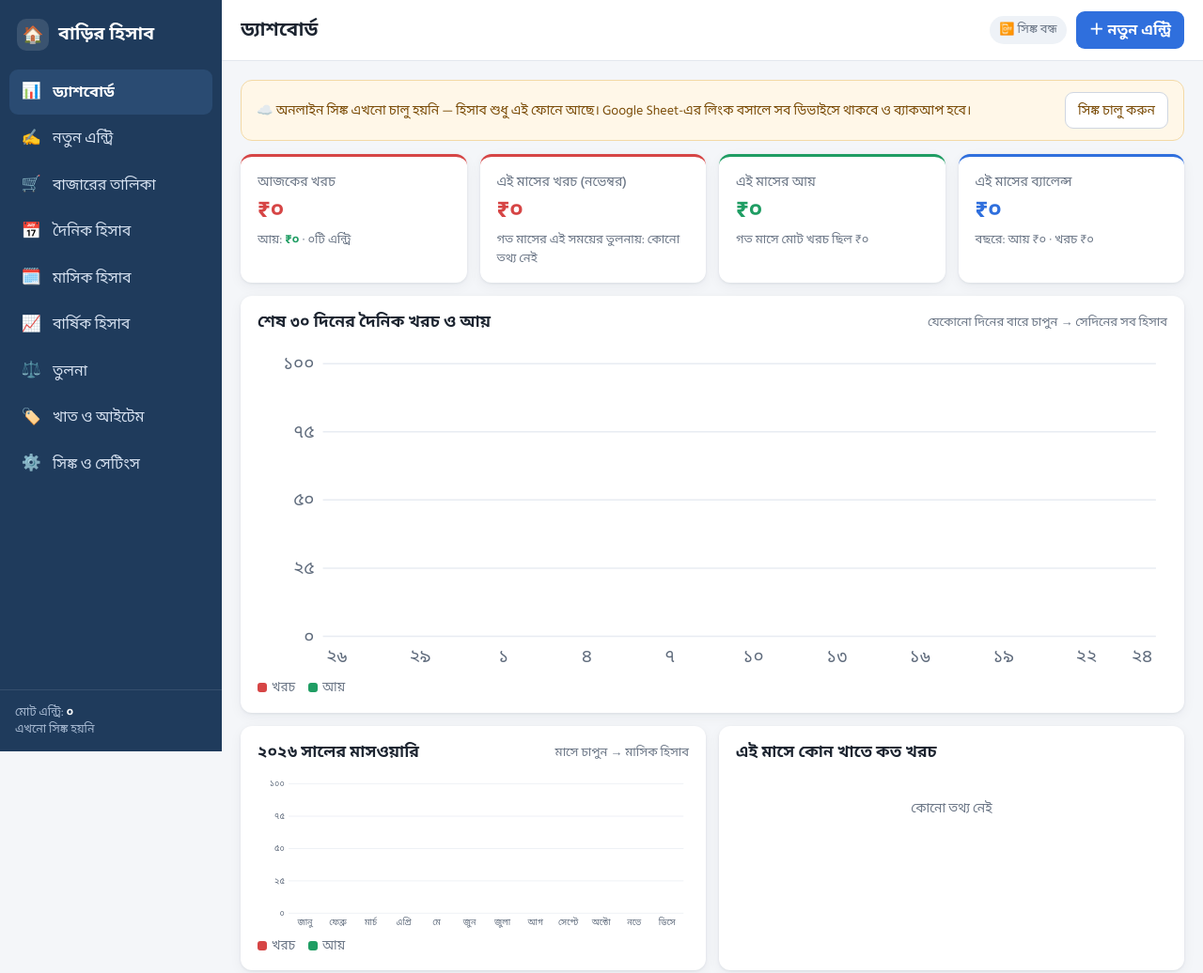
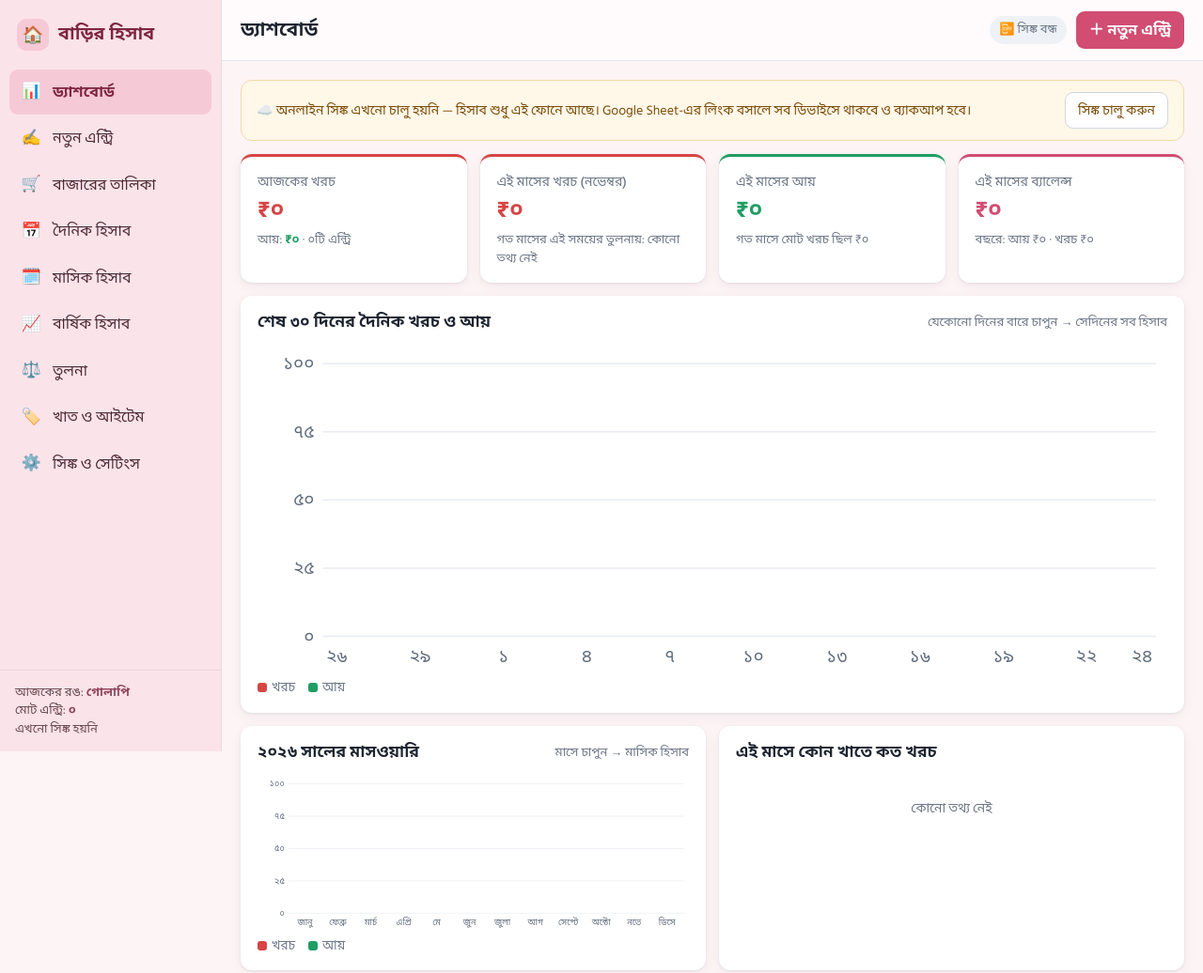
Before and after one commit to homesujayac-web/Home-Account, a plain HTML site: page index.html in a window 1280 px wide. Shown: the top 1036 px of the page at 94% size. Drawn offline with Linux system fonts and the light colour scheme.

Commit message:
Add files via upload

```diff
--- a/index.html
+++ b/index.html
@@ -17,36 +17,39 @@
 <style>
 :root{
   --bg:#f4f6f9;--card:#fff;--ink:#1c2430;--mut:#6b7686;--line:#e3e7ee;
-  --side:#1f3b5c;--side2:#2a4b72;--acc:#2f6fdd;
-  --exp:#d64545;--inc:#1f9d63;--bal:#2f6fdd;--warn:#d98a1c;
+  --side:#e1effb;--on:#c7e0f6;--sink:#2b3a4f;--deep:#1d4f80;--acc:#2f7fd0;--top:#fff;
+  --exp:#d64545;--inc:#1f9d63;--bal:var(--acc);--warn:#d98a1c;
   --r:12px;--sh:0 1px 3px rgba(16,30,54,.08),0 4px 14px rgba(16,30,54,.05);
 }
 *{box-sizing:border-box}
 html,body{margin:0;height:100%}
-body{font-family:"Hind Siliguri","Noto Sans Bengali","Nirmala UI","Vrinda",system-ui,sans-serif;background:var(--bg);color:var(--ink);font-size:16px;line-height:1.5;-webkit-font-smoothing:antialiased;text-rendering:optimizeLegibility}
+body{transition:background .3s;font-family:"Hind Siliguri","Noto Sans Bengali","Nirmala UI","Vrinda",system-ui,sans-serif;background:var(--bg);color:var(--ink);font-size:16px;line-height:1.5;-webkit-font-smoothing:antialiased;text-rendering:optimizeLegibility}
 button,input,select{font:inherit;color:inherit}
 .app{display:flex;min-height:100vh}
 /* sidebar */
-aside{width:236px;background:var(--side);color:#dfe8f5;display:flex;flex-direction:column;position:sticky;top:0;height:100vh;flex-shrink:0;z-index:30}
+aside{width:236px;background:var(--side);color:var(--sink);border-right:1px solid rgba(0,0,0,.05);transition:background .3s;display:flex;flex-direction:column;position:sticky;top:0;height:100vh;flex-shrink:0;z-index:30}
 .banner{display:flex;gap:10px;align-items:center;flex-wrap:wrap;background:#fff7e8;border:1px solid #f3d9a6;color:#7a4b06;border-radius:var(--r);padding:12px 16px;margin-bottom:14px;font-size:14px}
 .banner span{flex:1;min-width:180px}
 #installBtn{display:none}
 .backbtn{display:none;border:0;background:#eef1f6;border-radius:9px;font-size:20px;font-weight:700;width:38px;height:38px;cursor:pointer;flex-shrink:0;line-height:1}
 .backbtn.show{display:block}
 .backbtn:hover{background:#e2e7ef}
-.brand{padding:max(20px,env(safe-area-inset-top)) 18px 14px;font-size:19px;font-weight:700;color:#fff;display:flex;gap:10px;align-items:center}
-.brand .logo{width:34px;height:34px;border-radius:10px;background:#ffffff1f;display:grid;place-items:center;font-size:18px}
+.brand{padding:max(20px,env(safe-area-inset-top)) 18px 14px;font-size:19px;font-weight:700;color:var(--deep);display:flex;gap:10px;align-items:center}
+.brand .logo{width:34px;height:34px;border-radius:10px;background:var(--on);display:grid;place-items:center;font-size:18px}
 nav{padding:6px 10px;flex:1;overflow:auto}
-nav button{display:flex;align-items:center;gap:12px;width:100%;border:0;background:none;color:#d6e1f0;padding:11px 12px;border-radius:9px;cursor:pointer;text-align:left;font-size:16px;font-weight:500;margin-bottom:2px}
-nav button:hover{background:#ffffff12}
-nav button.on{background:var(--side2);color:#fff;font-weight:600}
+nav button{display:flex;align-items:center;gap:12px;width:100%;border:0;background:none;color:var(--sink);padding:11px 12px;border-radius:9px;cursor:pointer;text-align:left;font-size:16px;font-weight:500;margin-bottom:2px}
+nav button:hover{background:rgba(255,255,255,.55)}
+nav button.on{background:var(--on);color:var(--deep);font-weight:700}
 nav .ic{width:22px;text-align:center;font-size:17px}
-.sidefoot{padding:14px 16px;font-size:12.5px;color:#a9bbd3;border-top:1px solid #ffffff1a}
-.sidefoot b{color:#fff}
+.sidefoot{padding:14px 16px;font-size:13px;color:var(--sink);opacity:.85;border-top:1px solid rgba(0,0,0,.07)}
+.sidefoot b{color:var(--deep)}
+.swatch{display:flex;flex-wrap:wrap;gap:8px}
+.swatch button{border:2px solid transparent;border-radius:12px;padding:8px 12px;cursor:pointer;font-weight:600;font-size:14px}
+.swatch button.on{border-color:var(--ink)}
 .overlay{display:none}
 /* main */
 main{flex:1;min-width:0;display:flex;flex-direction:column}
-.top{display:flex;align-items:center;gap:10px;padding:max(12px,env(safe-area-inset-top)) 20px 12px;background:var(--card);border-bottom:1px solid var(--line);position:sticky;top:0;z-index:20}
+.top{display:flex;align-items:center;gap:10px;padding:max(12px,env(safe-area-inset-top)) 20px 12px;background:var(--top);border-bottom:1px solid var(--line);position:sticky;top:0;z-index:20;transition:background .3s}
 .top h1{font-size:20px;font-weight:600;margin:0;flex:1;white-space:nowrap;overflow:hidden;text-overflow:ellipsis}
 .menu{display:none;border:0;background:none;font-size:22px;cursor:pointer;padding:4px 8px}
 .badge{font-size:13px;font-weight:500;padding:5px 10px;border-radius:20px;background:#eef2f7;color:var(--mut);white-space:nowrap;cursor:pointer;border:0}
@@ -138,7 +141,7 @@ tfoot td{font-weight:700;background:#f8fafc}
 .fab{display:none}
 .histbox{background:#f3f6fc;border:1px solid #dbe4f3;border-radius:10px;padding:10px 12px;font-size:14px;line-height:1.6;margin:-2px 0 14px;color:#33405a}
 .histbox a{color:var(--acc);font-weight:600;text-decoration:none;white-space:nowrap}
-.ticker{display:flex;align-items:stretch;background:#1f3b5c;color:#fff;border-radius:var(--r);overflow:hidden;margin-bottom:14px;box-shadow:var(--sh);cursor:pointer}
+.ticker{display:flex;align-items:stretch;background:var(--deep);color:#fff;border-radius:var(--r);overflow:hidden;margin-bottom:14px;box-shadow:var(--sh);cursor:pointer}
 .ticker .tl{flex-shrink:0;background:var(--exp);padding:11px 14px;font-weight:600;font-size:15px;display:flex;align-items:center;gap:6px;white-space:nowrap}
 .ticker .tkw{flex:1;overflow:hidden;display:flex;align-items:center;-webkit-mask-image:linear-gradient(90deg,transparent,#000 4%,#000 96%,transparent);mask-image:linear-gradient(90deg,transparent,#000 4%,#000 96%,transparent)}
 .ticker .tt{display:inline-flex;white-space:nowrap;animation:tick 40s linear infinite;will-change:transform}
@@ -166,7 +169,7 @@ ol.steps li{margin-bottom:6px}
   .overlay.show{display:block;position:fixed;inset:0;background:#0006;z-index:25}
   .menu{display:block}
   .addbtn{display:none}
-  .fab{display:grid;place-items:center;position:fixed;right:18px;bottom:20px;width:56px;height:56px;border-radius:50%;background:var(--acc);color:#fff;font-size:28px;border:0;box-shadow:0 6px 18px #2f6fdd66;z-index:40;cursor:pointer}
+  .fab{display:grid;place-items:center;position:fixed;right:18px;bottom:20px;width:56px;height:56px;border-radius:50%;background:var(--acc);color:#fff;font-size:28px;border:0;box-shadow:0 6px 18px rgba(0,0,0,.22);z-index:40;cursor:pointer}
   #view{padding:14px 12px 90px}
   .g2{grid-template-columns:minmax(0,1fr)}
   .stat .val{font-size:20px}
@@ -807,7 +810,7 @@ function syncBadge(){
   else if(lastErr){cls='err';txt='⚠️ সিঙ্ক ব্যর্থ';}
   else{cls=p?'off':'ok';txt=p?`⏳ ${bn(p)}টি বাকি`:'✅ সিঙ্ক হয়েছে';}
   b.className='badge '+cls;b.textContent=txt;
-  document.getElementById('sidefoot').innerHTML=`মোট এন্ট্রি: <b>${bn(live().length)}</b><br>${cfg.lastSync?'শেষ সিঙ্ক: '+bn(new Date(cfg.lastSync).toLocaleString('en-IN',{day:'2-digit',month:'short',hour:'2-digit',minute:'2-digit'})):'এখনো সিঙ্ক হয়নি'}`;
+  document.getElementById('sidefoot').innerHTML=`আজকের রঙ: <b>${THEMES[themeIdx()].n}</b><br>মোট এন্ট্রি: <b>${bn(live().length)}</b><br>${cfg.lastSync?'শেষ সিঙ্ক: '+bn(new Date(cfg.lastSync).toLocaleString('en-IN',{day:'2-digit',month:'short',hour:'2-digit',minute:'2-digit'})):'এখনো সিঙ্ক হয়নি'}`;
 }
 async function sync(manual){
   if(!hasSync()||syncing){syncBadge();return;}
@@ -830,6 +833,23 @@ window.addEventListener('online',()=>{toast('অনলাইন — সিঙ্
 window.addEventListener('offline',syncBadge);
 setInterval(()=>sync(),60000);
 document.addEventListener('visibilitychange',()=>{if(!document.hidden)sync();});
+
+/* ================= রঙ (থিম) — প্রতিদিন বদলায় ================= */
+const THEMES=[
+ {n:'সূর্যমুখী',bg:'#fffaf0',side:'#fff0d2',on:'#ffdf9e',sink:'#4a3a1e',deep:'#8a4b0f',acc:'#d9822b',top:'#fffdf7'},
+ {n:'আকাশি',bg:'#f2f8fd',side:'#e1effb',on:'#c7e0f6',sink:'#2b3a4f',deep:'#1d4f80',acc:'#2f7fd0',top:'#fbfdff'},
+ {n:'গোলাপি',bg:'#fdf4f6',side:'#fbe3ea',on:'#f6c9d6',sink:'#4d2a35',deep:'#7d2541',acc:'#d14d72',top:'#fffbfc'},
+ {n:'পুদিনা',bg:'#f1faf6',side:'#dcf3e8',on:'#bfe8d3',sink:'#22423a',deep:'#145c40',acc:'#1f9d6b',top:'#fbfefc'},
+ {n:'ল্যাভেন্ডার',bg:'#f6f4fd',side:'#e9e4fa',on:'#d6ccf5',sink:'#35305a',deep:'#3d2d82',acc:'#6b55c9',top:'#fcfbff'},
+ {n:'পিচ',bg:'#fff6f1',side:'#ffe6d9',on:'#ffd0b8',sink:'#4e3125',deep:'#8a3418',acc:'#e0663a',top:'#fffcfa'},
+ {n:'সমুদ্র',bg:'#f0f9fa',side:'#d9f1f3',on:'#b9e4e8',sink:'#1f4448',deep:'#0d5961',acc:'#168f9c',top:'#fbfefe'}
+];
+function themeIdx(){return (cfg.theme==null||cfg.theme==='auto')?new Date().getDay():+cfg.theme;}
+function applyTheme(){const t=THEMES[themeIdx()]||THEMES[1];const r=document.documentElement.style;
+  ['bg','side','on','sink','deep','acc','top'].forEach(k=>r.setProperty('--'+k,t[k]));
+  const m=document.querySelector('meta[name=theme-color]');if(m)m.content=t.side;}
+function setTheme(v){cfg.theme=v;persist();applyTheme();render();}
+document.addEventListener('visibilitychange',()=>{if(!document.hidden)applyTheme();});
 
 /* ================= সেটিংস ================= */
 function vSettings(){
@@ -855,6 +875,11 @@ function vSettings(){
       <li>যে URL পাবেন (…/exec) সেটা উপরের বক্সে বসিয়ে “সংরক্ষণ ও সিঙ্ক” চাপুন।</li>
       <li>অন্য ফোন/ল্যাপটপেও এই ফাইল খুলে একই URL দিলে সব ডিভাইসে একই হিসাব থাকবে।</li></ol>
   </div>`}
+  <div class="card"><h3>অ্যাপের রঙ <small>আজ: ${THEMES[themeIdx()].n}</small></h3>
+    <div class="swatch"><button class="${cfg.theme==null||cfg.theme==='auto'?'on':''}" style="background:linear-gradient(90deg,${THEMES.map(t=>t.on).join(',')})" onclick="setTheme('auto')">🔄 প্রতিদিন বদলাবে</button>
+    ${THEMES.map((t,i)=>`<button class="${String(cfg.theme)===String(i)?'on':''}" style="background:${t.on};color:${t.deep}" onclick="setTheme(${i})">${t.n}</button>`).join('')}</div>
+    <div class="hint mt">"প্রতিদিন বদলাবে" বাছলে সপ্তাহের সাত দিন সাতটা হালকা রঙ: রবি সূর্যমুখী, সোম আকাশি, মঙ্গল গোলাপি, বুধ পুদিনা, বৃহস্পতি ল্যাভেন্ডার, শুক্র পিচ, শনি সমুদ্র।</div>
+  </div>
   <div class="card"><h3>ব্যাকআপ ও ডেটা</h3>
     <div class="toolbar"><button class="btn" onclick="exportJSON()">⬇️ ব্যাকআপ (JSON)</button><button class="btn" onclick="exportCSV()">⬇️ Excel-এর জন্য CSV</button>
     <label class="btn" style="margin:0">⬆️ ব্যাকআপ ফেরত আনুন<input type="file" accept=".json" style="display:none" onchange="importJSON(this.files[0])"></label></div>
@@ -899,6 +924,7 @@ window.addEventListener('popstate',()=>{
 });
 
 /* ================= শুরু ================= */
+applyTheme();
 render();
 sync();
 </script>
--- a/sw.js
+++ b/sw.js
@@ -1,6 +1,6 @@
 // বাড়ির হিসাব — অফলাইন সার্ভিস ওয়ার্কার
 // অ্যাপ আপডেট করলে নিচের VERSION নম্বর বাড়িয়ে দিন (v1 → v2), তাহলে ফোনে নতুন সংস্করণ চলে আসবে।
-const VERSION = 'bari-hisab-v8';
+const VERSION = 'bari-hisab-v9';
 const FILES = ['./', './index.html', './manifest.json', './icon-192.png', './icon-512.png', './icon-maskable.png', './apple-touch-icon.png'];
 
 self.addEventListener('install', e => {
```
Also changed, not shown: manifest.json.
